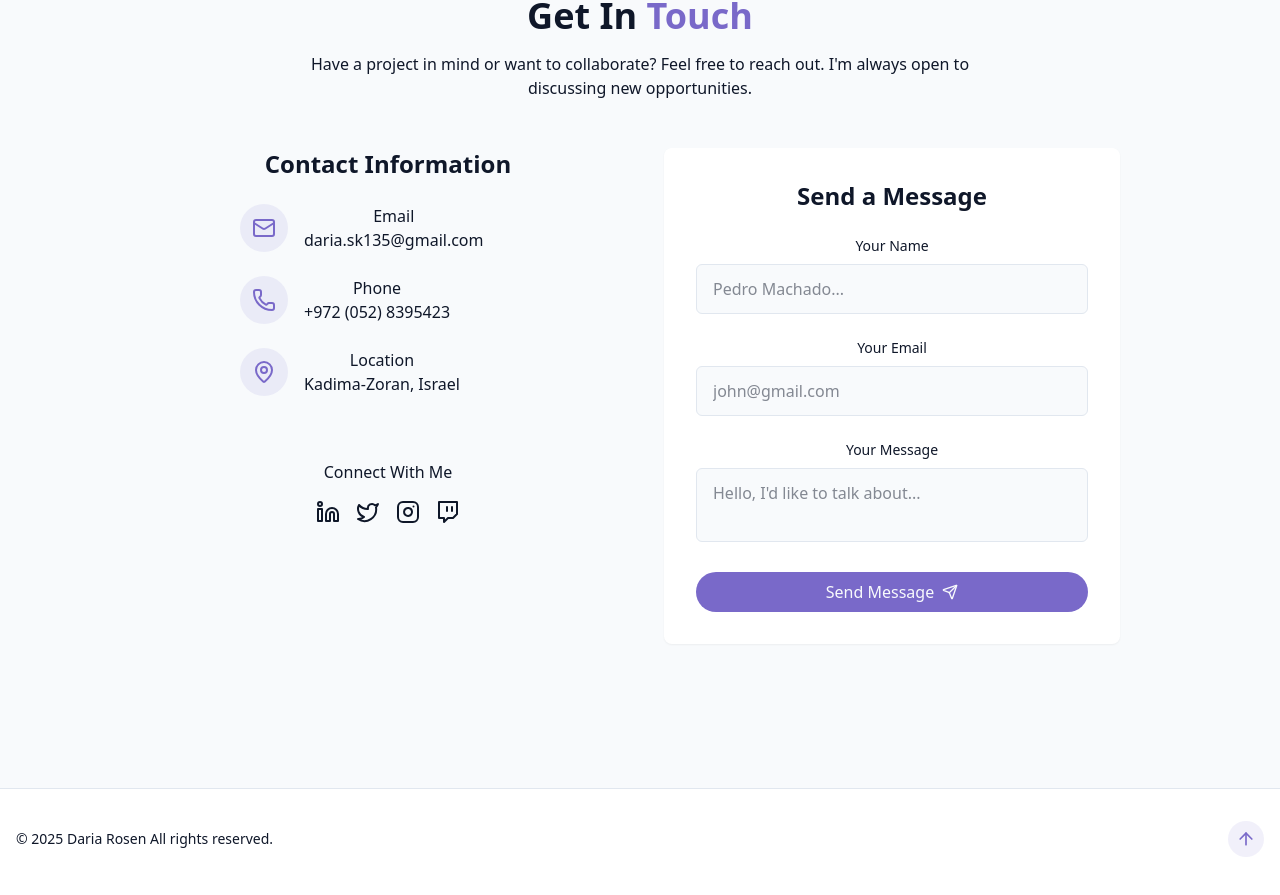
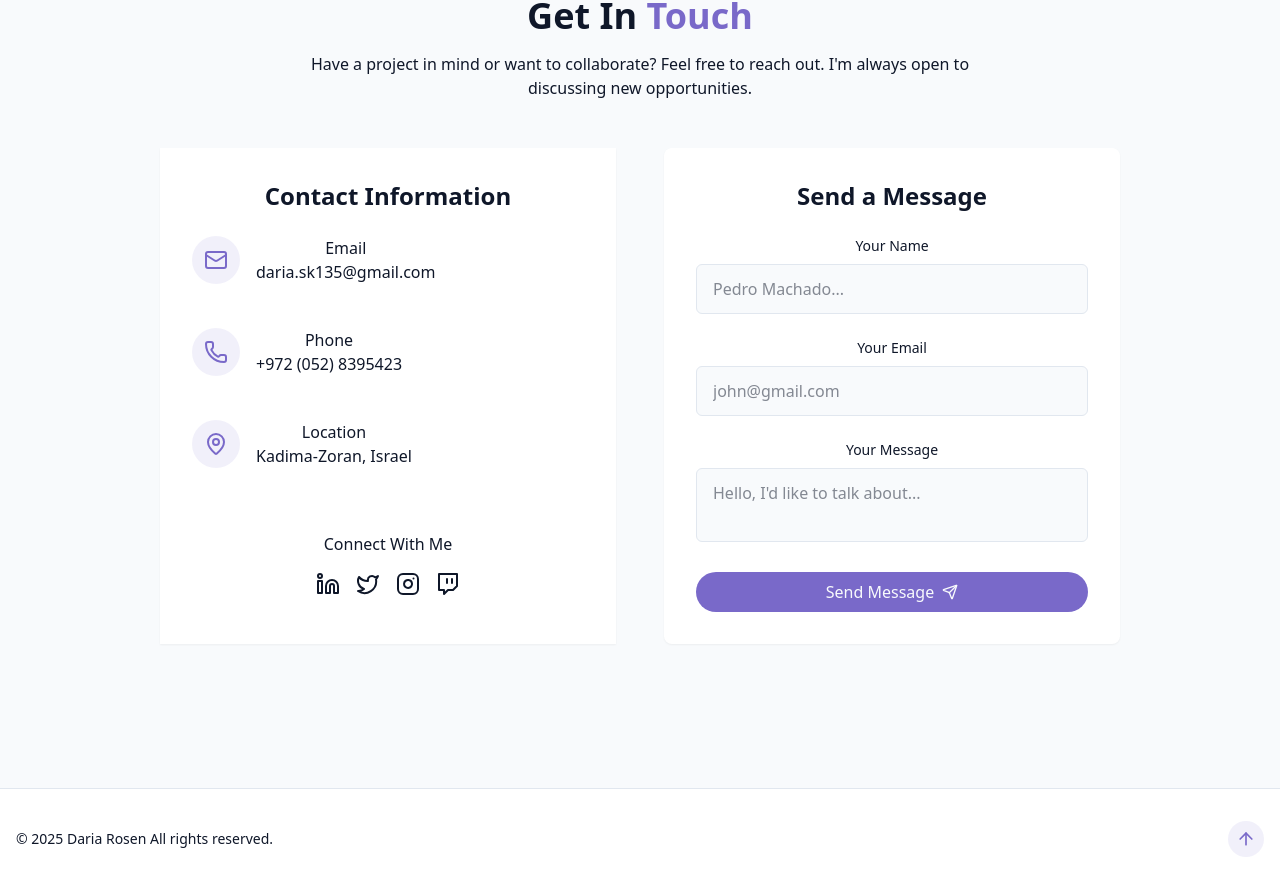
Before and after one commit to DariaRosen/Portfolio, a React (Vite) app: page / in a window 1280 px wide. Shown: the part 4290-5185 px from the top of the page. Built offline with nearby package versions, Linux system fonts and the light colour scheme.

Commit message:
Improve Contact section margins

```diff
--- a/src/components/ContactSection.jsx
+++ b/src/components/ContactSection.jsx
@@ -42,14 +42,14 @@ export const ContactSection = () => {
                 </p>
 
                 <div className="grid grid-cols-1 md:grid-cols-2 gap-12">
-                    <div className="space-y-8">
+                    <div className="space-y-8 bg-card p-8 shadow-xs">
                         <h3 className="text-2xl font-semibold mb-6">
                             {" "}
                             Contact Information
                         </h3>
 
-                        <div className="space-y-6 justify-center ml-20">
-                            <div className="flex items-start space-x-4">
+                        <div className="space-y-6 justify-center">
+                            <div className="flex items-start space-x-4 space-y-5">
                                 <div className="p-3 rounded-full bg-primary/10">
                                     <Mail className="h-6 w-6 text-primary" />{" "}
                                 </div>
@@ -63,7 +63,7 @@ export const ContactSection = () => {
                                     </a>
                                 </div>
                             </div>
-                            <div className="flex items-start space-x-4">
+                            <div className="flex items-start space-x-4 space-y-5">
                                 <div className="p-3 rounded-full bg-primary/10">
                                     <Phone className="h-6 w-6 text-primary" />{" "}
                                 </div>
```
